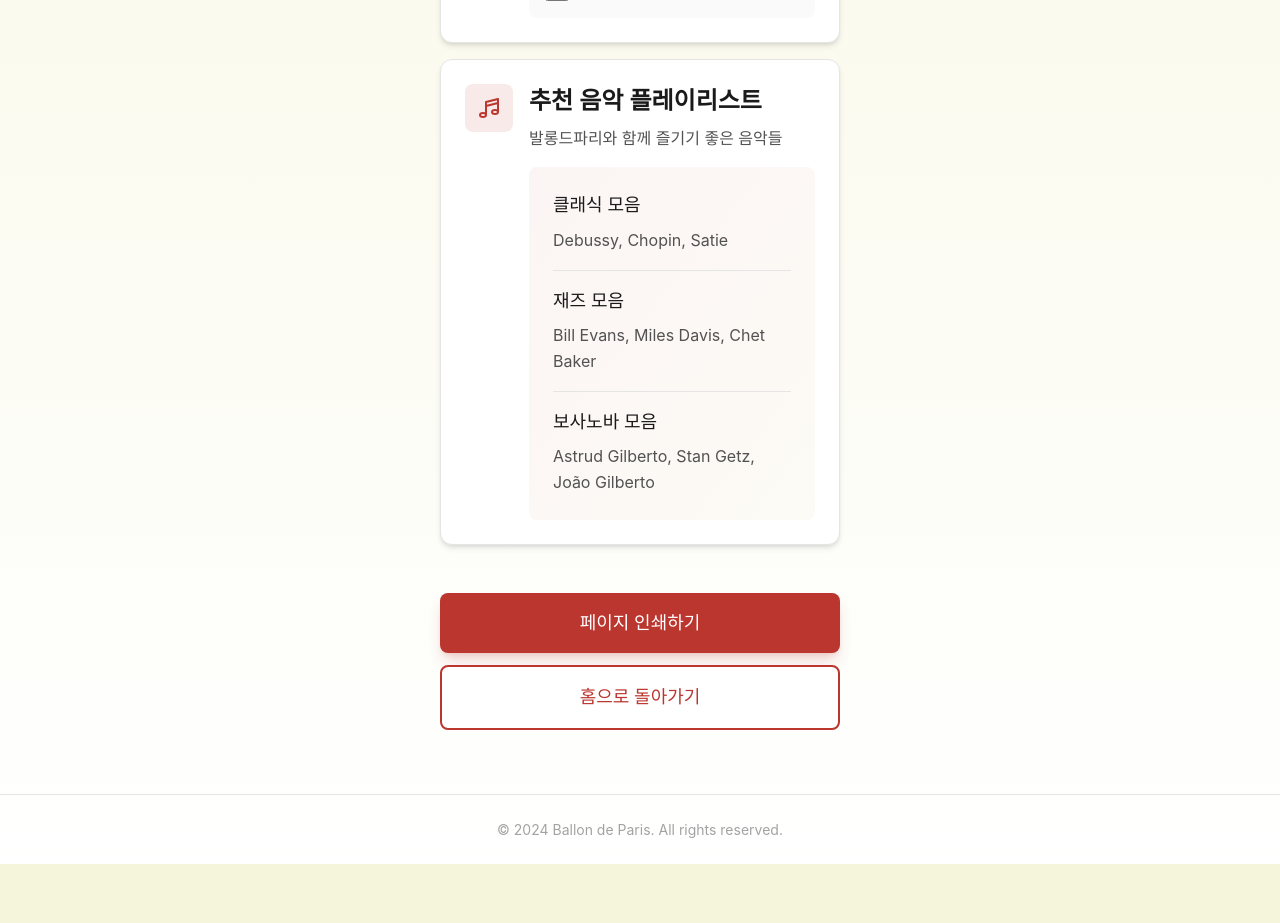
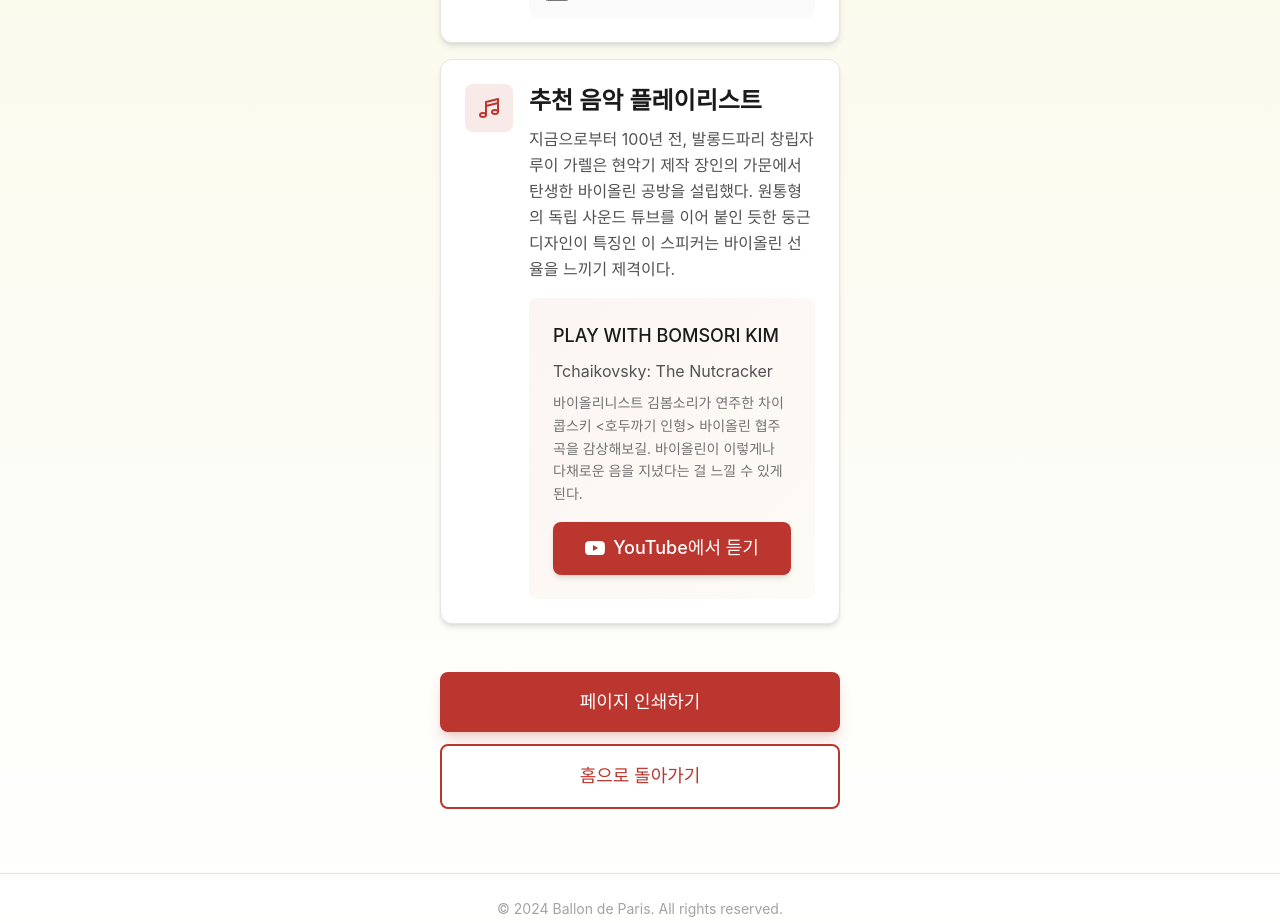
Before and after one commit to sodaaw/ballon-product-registration, a Next.js app: page /success in a window 1280 px wide. Shown: the part 940-1863 px from the top of the page. Before the commit the page ends 1804 px from the top, so only its background shows below. Built offline with nearby package versions, Linux system fonts and the light colour scheme; a web font is replaced by a local one.

Commit message:
시니어 개선 전

```diff
--- a/app/success/page.tsx
+++ b/app/success/page.tsx
@@ -202,36 +202,36 @@ export default function SuccessPage() {
                     <h3 className="font-sans text-heading text-brand-dark mb-2 font-semibold">
                       추천 음악 플레이리스트
                     </h3>
-                    <p className="text-body text-brand-gray-600 mb-4">
-                      발롱드파리와 함께 즐기기 좋은 음악들
+                    <p className="text-body text-brand-gray-600 mb-4 leading-relaxed">
+                      지금으로부터 100년 전, 발롱드파리 창립자 루이 가렐은 현악기 제작 장인의 가문에서 탄생한 바이올린 공방을 설립했다. 원통형의 독립 사운드 튜브를 이어 붙인 듯한 둥근 디자인이 특징인 이 스피커는 바이올린 선율을 느끼기 제격이다.
                     </p>
                     <div className="bg-gradient-to-br from-brand-primary/5 to-brand-gold/5 rounded-lg p-6 space-y-4">
                       <div className="space-y-2">
                         <div className="text-body-lg font-medium text-brand-dark">
-                          클래식 모음
+                          PLAY WITH BOMSORI KIM
                         </div>
                         <div className="text-body text-brand-gray-600">
-                          Debussy, Chopin, Satie
+                          Tchaikovsky: The Nutcracker
                         </div>
+                        <p className="text-body-sm text-brand-gray-500 mt-2 leading-relaxed">
+                          바이올리니스트 김봄소리가 연주한 차이콥스키 &lt;호두까기 인형&gt; 바이올린 협주곡을 감상해보길. 바이올린이 이렇게나 다채로운 음을 지녔다는 걸 느낄 수 있게 된다.
+                        </p>
                       </div>
-                      <div className="h-px bg-brand-gray-200"></div>
-                      <div className="space-y-2">
-                        <div className="text-body-lg font-medium text-brand-dark">
-                          재즈 모음
-                        </div>
-                        <div className="text-body text-brand-gray-600">
-                          Bill Evans, Miles Davis, Chet Baker
-                        </div>
-                      </div>
-                      <div className="h-px bg-brand-gray-200"></div>
-                      <div className="space-y-2">
-                        <div className="text-body-lg font-medium text-brand-dark">
-                          보사노바 모음
-                        </div>
-                        <div className="text-body text-brand-gray-600">
-                          Astrud Gilberto, Stan Getz, João Gilberto
-                        </div>
-                      </div>
+                      <a
+                        href="https://youtu.be/yk-gfjafvM8?si=MqiFyT0cQKNCX8Wn"
+                        target="_blank"
+                        rel="noopener noreferrer"
+                        className="inline-flex items-center justify-center gap-2 w-full bg-brand-primary text-white font-medium text-body-lg px-6 py-3 rounded-lg min-h-[48px] transition-all duration-200 hover:bg-brand-primaryDark active:scale-[0.98] shadow-md"
+                      >
+                        <svg
+                          className="w-5 h-5"
+                          fill="currentColor"
+                          viewBox="0 0 24 24"
+                        >
+                          <path d="M23.498 6.186a3.016 3.016 0 0 0-2.122-2.136C19.505 3.545 12 3.545 12 3.545s-7.505 0-9.377.505A3.017 3.017 0 0 0 .502 6.186C0 8.07 0 12 0 12s0 3.93.502 5.814a3.016 3.016 0 0 0 2.122 2.136c1.871.505 9.376.505 9.376.505s7.505 0 9.377-.505a3.015 3.015 0 0 0 2.122-2.136C24 15.93 24 12 24 12s0-3.93-.502-5.814zM9.545 15.568V8.432L15.818 12l-6.273 3.568z"/>
+                        </svg>
+                        YouTube에서 듣기
+                      </a>
                     </div>
                   </div>
                 </div>
```
